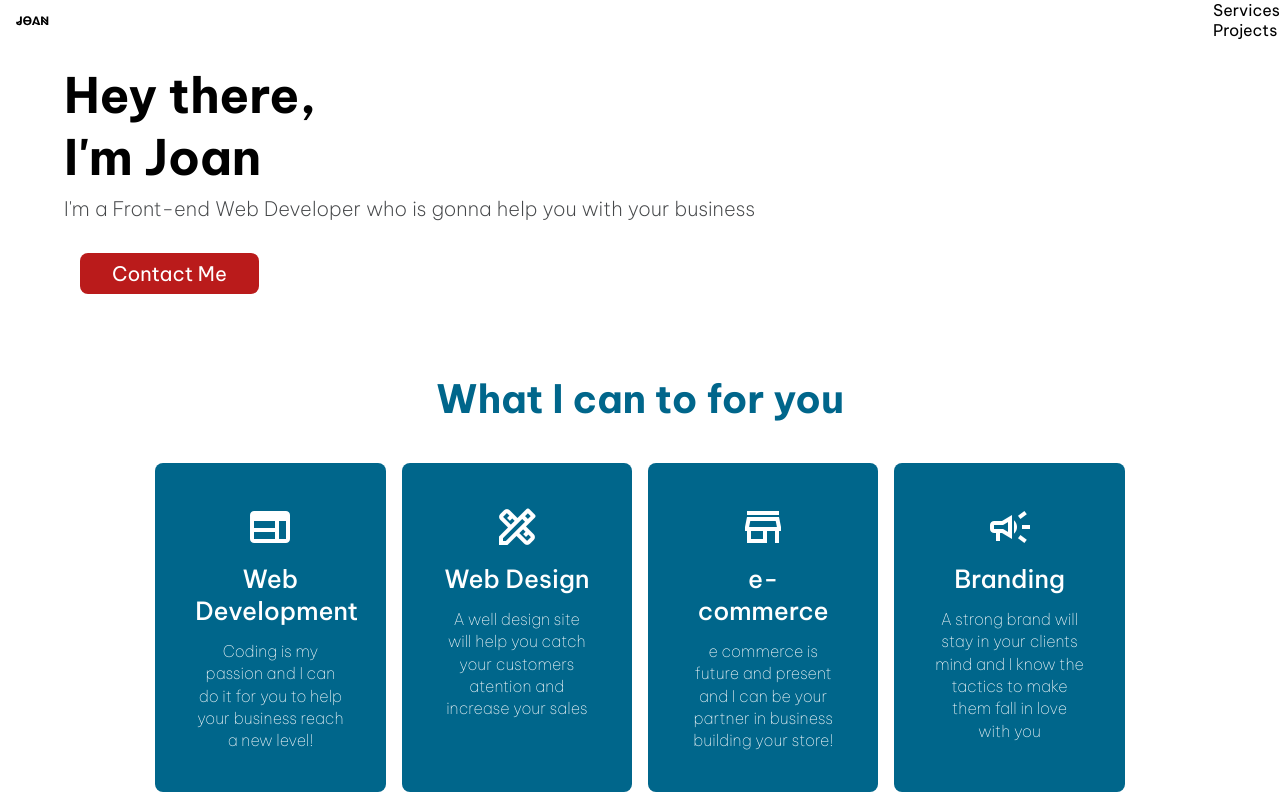
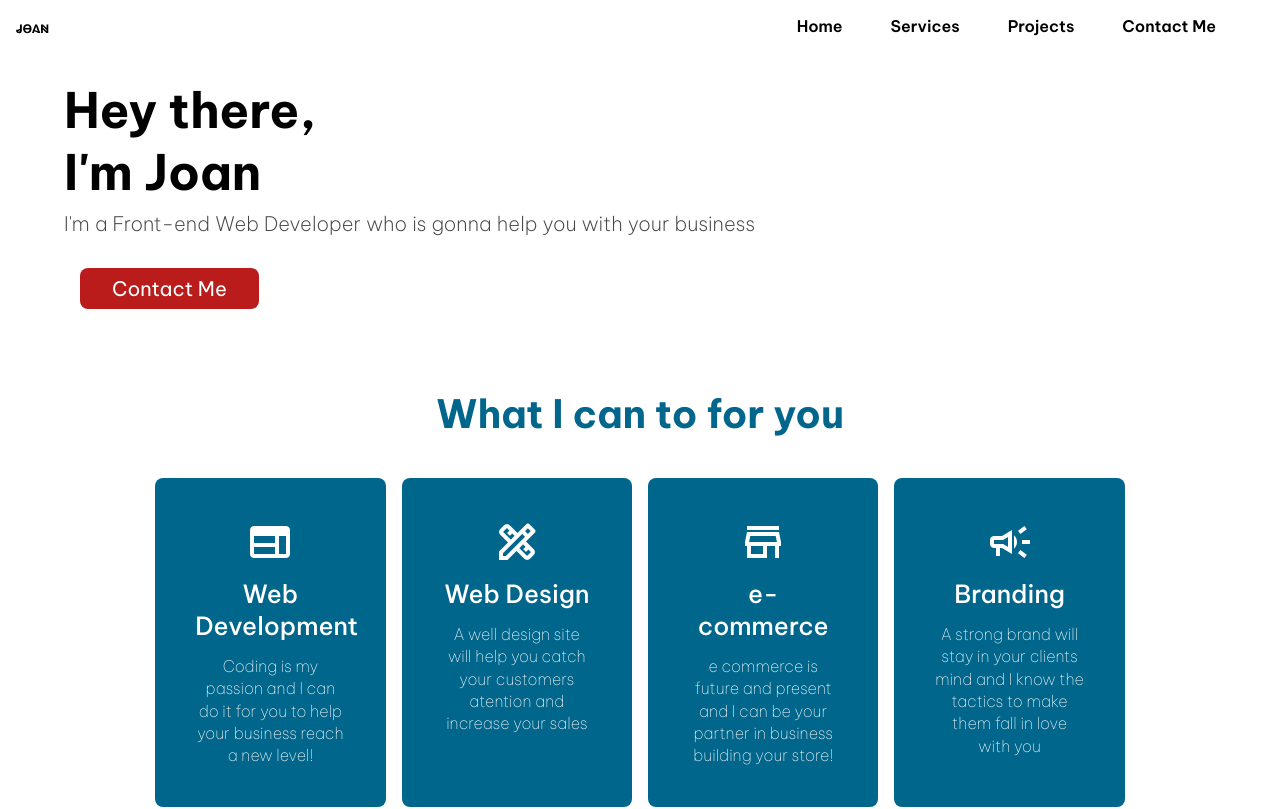
Before and after one commit to JonMenez/landing-page-giDev, a React app: page / in a window 1280 px wide. Shown: the top 809 px of the page. Built offline with nearby package versions, Linux system fonts and the light colour scheme.

Commit message:
[UPDATE] className

```diff
--- a/src/components/Navbar.jsx
+++ b/src/components/Navbar.jsx
@@ -1,16 +1,18 @@
 import * as React  from 'react';
-import { Link }    from 'react-router-dom'
+import { NavLink }    from 'react-router-dom'
 import '@styles/navBar.scss'
 
 const Navbar = (props) => {
 
+    const isActive = (navData) => navData.isActive ? "active" : ""
+
     return (
         <nav className='navBar'>
-          <ul className={props.navBar} id={props.active}>
-              <li className={props.navList}><Link className={`${props.navLinks} navBar__home`} to="/">Home</Link></li>
-              <li className={props.navList}><Link className={props.navLinks} to="#">Services</Link></li>
-              <li className={props.navList}><Link className={props.navLinks} to="/projects">Projects</Link></li>
-              <li className={props.navList}><Link className={`${props.navLinks} navBar__contactMe`} to="/contact">Contact Me</Link></li>
+          <ul className='navBar__list' id={props.active}>
+              <li className='navBar__items'><NavLink className={`navBar__links ${isActive}`} to="/">Home</NavLink></li>
+              <li className='navBar__items'><a       className={`navBar__links ${isActive}`} href="#services">Services</a></li>
+              <li className='navBar__items'><NavLink className={`navBar__links ${isActive}`} to="/projects">Projects</NavLink></li>
+              <li className='navBar__items'><NavLink className={`navBar__links ${isActive}`} to="/contact">Contact Me</NavLink></li>
           </ul>
         </nav>
     )
```
